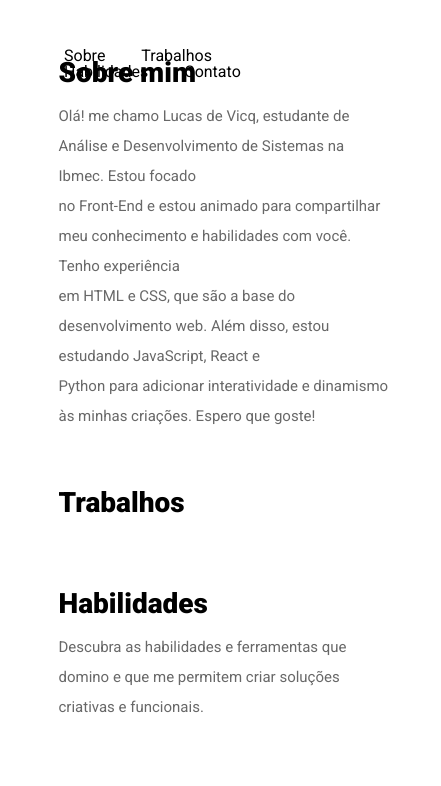
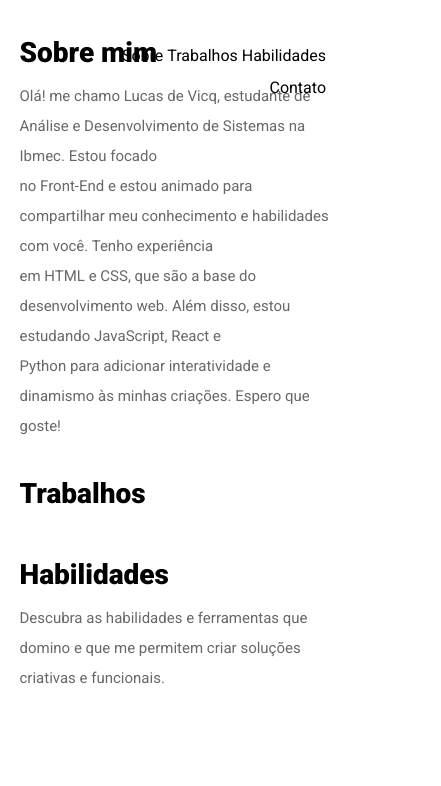
Before and after one commit to loresgarcia/testeestudante01, a plain HTML site: page index.html in a window 390 px wide. Shown: the top 786 px of the page, 441 px wide, since content can reach past the window. Drawn offline with Linux system fonts and the light colour scheme.

Commit message:
Modificações

```diff
--- a/estilos/style.css
+++ b/estilos/style.css
@@ -31,8 +31,7 @@
 
 .container {
     margin: auto;
-    padding-left: 15%;
-    padding-top: 15%;
+    padding: 15% 15% 0 15%;
 }
 
 .cabecalho {
@@ -50,7 +49,7 @@
 }
 
 .skills_content {
-    padding: 6rem 4rem;
+    padding: 6rem 0;
     text-align: center;
 }
 
@@ -59,6 +58,7 @@
     padding: 0;
     display: flex;
     justify-content: space-between;
+    gap: 16px;
 }
 
 .skills__item {
@@ -68,3 +68,31 @@
 .skills__item h3 {
     margin-top: 1rem;
 }
+
+/* Seu CSS existente */
+
+/* Adicionando uma media query para telas menores */
+@media only screen and (max-width: 768px) {
+    .navbar .navbar_content {
+        flex-direction: column;
+        align-items: flex-end;
+    }
+
+    .navbar .navbar_content ul {
+        text-align: right;
+    }
+
+    .navbar .navbar_content li:not(:last-of-type) {
+        margin-right: 0;
+        margin-bottom: 1rem;
+    }
+
+    .container {
+        padding-left: 5%;
+        padding-top: 10%;
+    }
+
+    /* Adicione mais ajustes conforme necessário para telas menores */
+}
+
+/* Outras media queries podem ser adicionadas para tamanhos diferentes se necessário */
```
